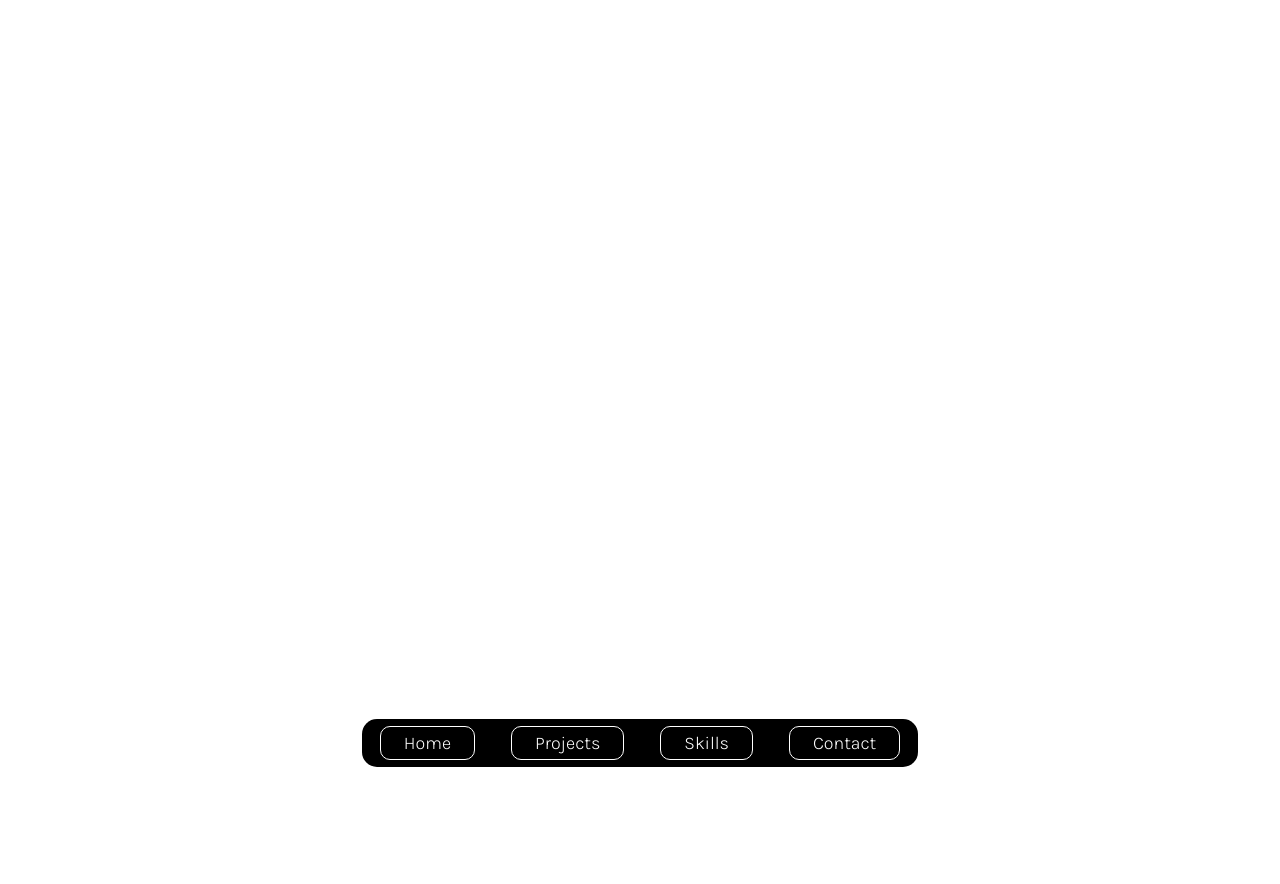
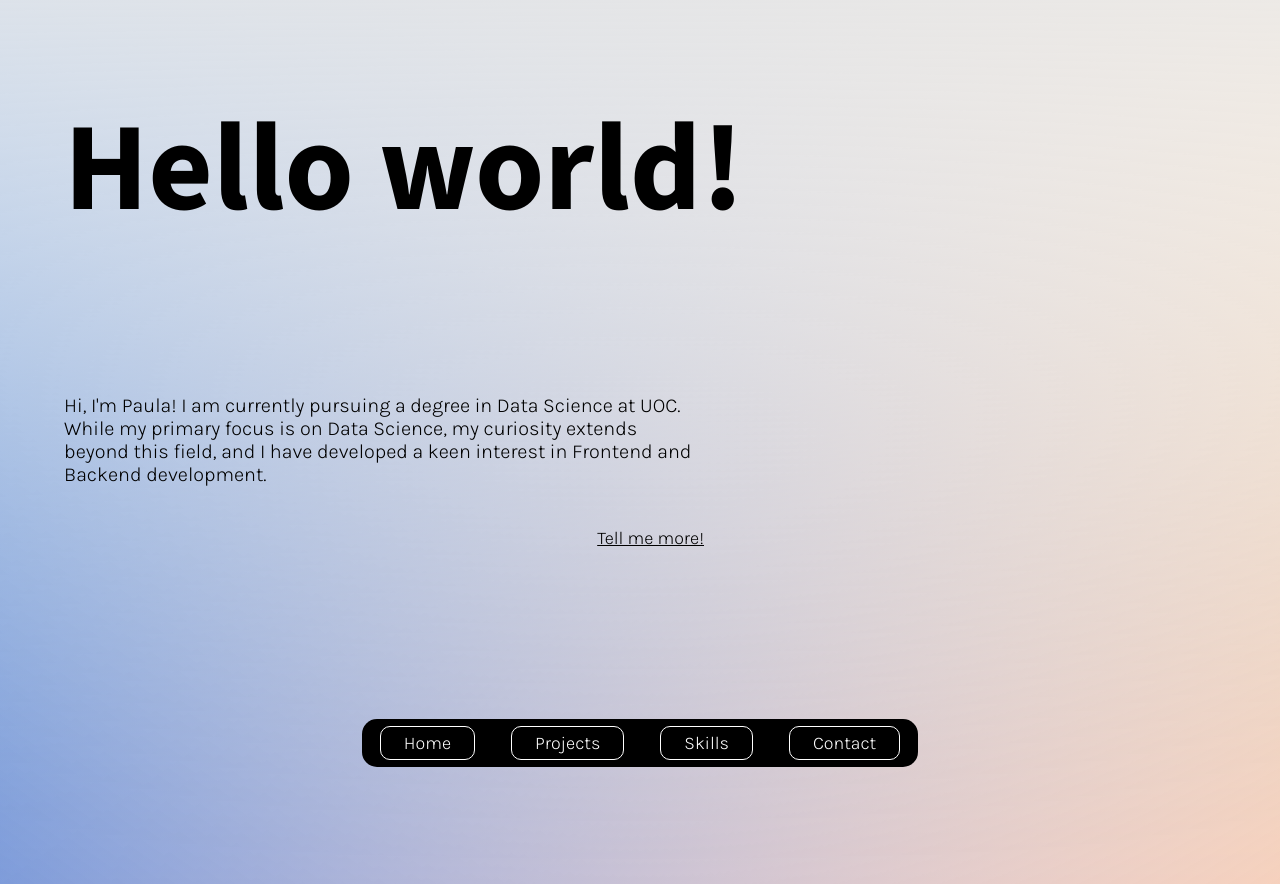
Before and after one commit to Beellee/Beellee.github.io, a React (Create React App) app: page / in a window 1280 px wide. Before the commit the page ends 800 px from the top, so only its background shows below. Built offline with nearby package versions, Linux system fonts and the light colour scheme.

Commit message:
now http://localhost:3000/ is the home page

```diff
--- a/src/App.js
+++ b/src/App.js
@@ -16,7 +16,7 @@ function App() {
       <Router>
 
         <Routes>
-          <Route path="/home" element={<Home/>} />
+          <Route path="/" element={<Home/>} />
           <Route path='/projects' element={<Projects/>} />
           <Route path='/Skills' element={<Skills/>} />
           <Route path='/Contact' element={<Contact/>} />
--- a/src/components/Navbar.js
+++ b/src/components/Navbar.js
@@ -11,7 +11,7 @@ function Navbar() {
   return (
     <div className= "navbarBox">
         <ul className='ul-navbar'>
-          <Link to="/home" className="a-navbar" tabIndex={1}>
+          <Link to="/" className="a-navbar" tabIndex={1}>
             <li className="li-navbar">Home</li>
           </Link>
           <Link to="/projects" className="a-navbar" tabIndex={2}>
```
